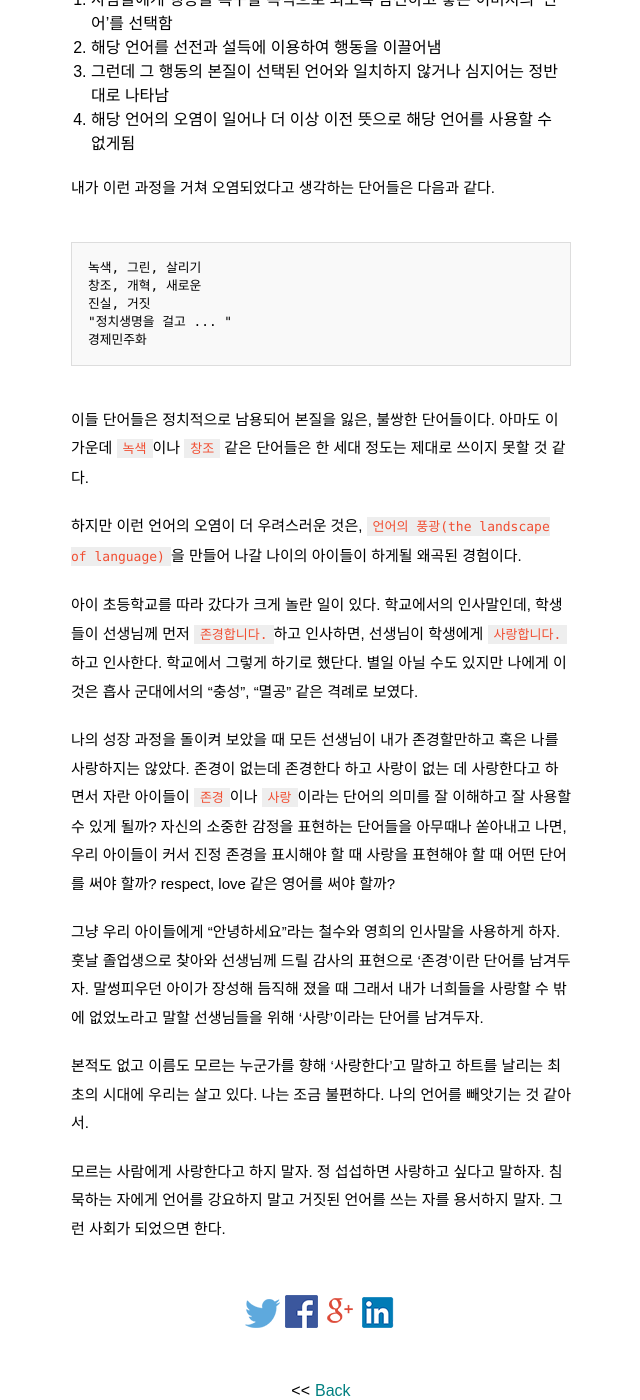
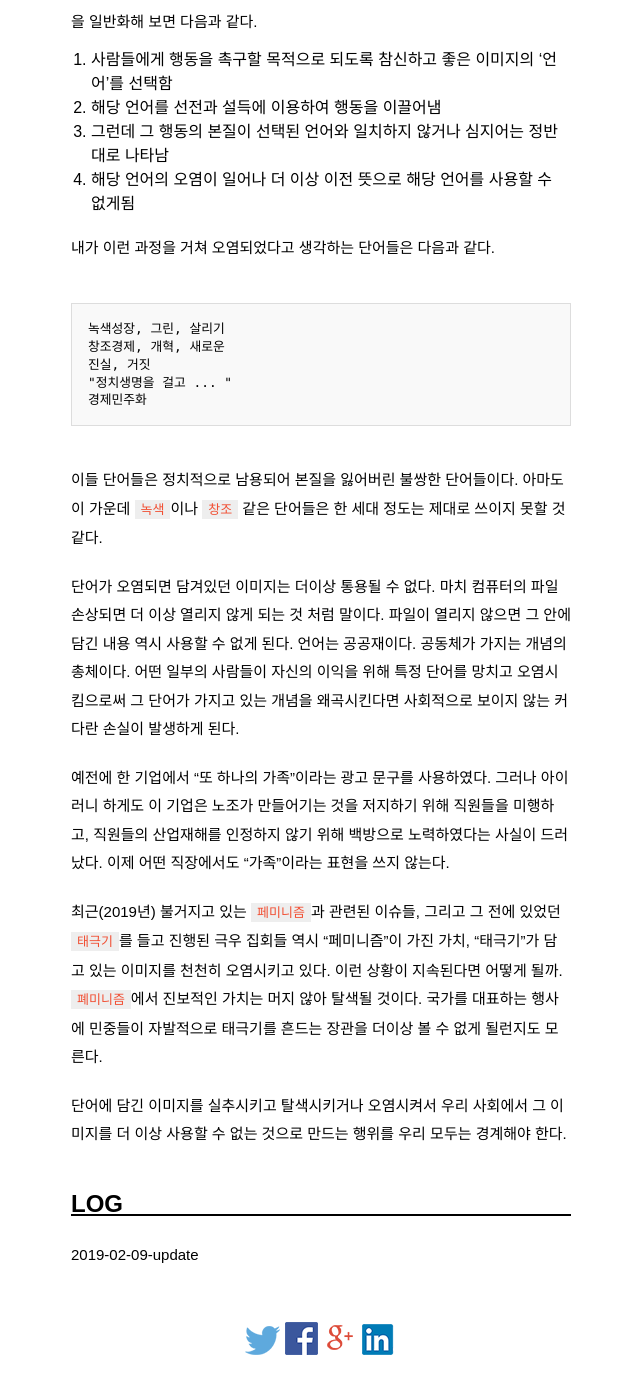
Before and after one commit to pinedance/blog, a Jekyll site: the page built from _posts/2016/01-06/2016-03-19-언어의-오염-앞으로-쓰지-못할-단어들.md, in a window 1280 px wide and 1400 px high, scrolled down 782 px. Shown: the whole window, without its empty margins (319-959 px from the left). Built offline with Jekyll 4.4.1, drawn with Linux system fonts in a browser that asks for light colours; some web fonts are replaced; comment, search, counter and statistics services are not loaded; some of the changed text lies outside the part shown.

Commit message:
update old posts

```diff
--- a/_posts/2016/01-06/2016-03-19-언어의-오염-앞으로-쓰지-못할-단어들.md
+++ b/_posts/2016/01-06/2016-03-19-언어의-오염-앞으로-쓰지-못할-단어들.md
@@ -4,13 +4,15 @@ title:  "'언어의 오염', 앞으로 쓰지 못할 단어들"
 categories: think
 ---
 
+## "언어의 오염"
+
 "언어의 오염"은 내가 만들어낸 개념이다. 언어의 의미는 사회 속에서 규정된다. 아무리 좋은 단어라도 사람들이 다른 의미로 사용하기 시작하면 "언어의 오염"이 시작되고, 결국 그 단어는 이전의 의미로 쓸 수 없게 된다.
 
 비유컨대 상인들이 개고기를 '양고기'라고 팔아 시장 사람들이 급기야 '양고기'하면 '개고기'를 떠올리게 되는 상황이다. 더이상 '양고기'는 양고기를 의미하지 않는다. 문제는 양고기를 가리키고 싶을 때 생겨난다. 뭐라고 말해야 하나. 이런 오염행위는 크게 보면 사회에서 해당 언어를 사멸시킨다. 언어의 사멸은 개념의 사멸을 이끈다.
 
-이미 그러한 예가 있다. `동무`, `노동`, `인민` 같은 단어들이다. 모두 가치중립적인 단어들이었으나 이념의 대립 과정에서 오염되어 한국에서는 좀처럼 쓰지 않게된 단어들이다.
+이미 그러한 예가 있다. `동무`, `노동`, `인민` 같은 단어들이다. 모두 가치중립적인 단어들이었으나 이념의 대립 과정에서 오염되어 한국에서는 좀처럼 쓰이지 않게 되었다.
 
-하지만 최근 10년 한국에서 살면서 언어의 오염이 예전보다 빠르게 진행되고 있다는 느낌을 받는다. 그 양상도 이념적인 것이 아니라 정치적인 과정에서 생겨났다. 그 과정을 모델링하면 다음과 같다.
+최근 10년 한국에서 살면서 언어의 오염이 예전보다 빠르게 진행되고 있다는 느낌을 받는다. 그 양상도 이념적인 것이 아니라 정치적인 과정에서 생겨났다. 그 과정을 일반화해 보면 다음과 같다.
 
 1. 사람들에게 행동을 촉구할 목적으로 되도록 참신하고 좋은 이미지의 '언어'를 선택함
 2. 해당 언어를 선전과 설득에 이용하여 행동을 이끌어냄
@@ -19,22 +21,23 @@ categories: think
 
 내가 이런 과정을 거쳐 오염되었다고 생각하는 단어들은 다음과 같다.
 
-	녹색, 그린, 살리기
-	창조, 개혁, 새로운
+	녹색성장, 그린, 살리기
+	창조경제, 개혁, 새로운
 	진실, 거짓
 	"정치생명을 걸고 ... "
 	경제민주화
 
-이들 단어들은 정치적으로 남용되어 본질을 잃은, 불쌍한 단어들이다. 아마도 이 가운데 `녹색`이나 `창조` 같은 단어들은 한 세대 정도는 제대로 쓰이지 못할 것 같다.
+이들 단어들은 정치적으로 남용되어 본질을 잃어버린 불쌍한 단어들이다. 아마도 이 가운데 `녹색`이나 `창조` 같은 단어들은 한 세대 정도는 제대로 쓰이지 못할 것 같다.
 
-하지만 이런 언어의 오염이 더 우려스러운 것은, `언어의 풍광(the landscape of language)`을 만들어 나갈 나이의 아이들이 하게될 왜곡된 경험이다.
+단어가 오염되면 담겨있던 이미지는 더이상 통용될 수 없다. 마치 컴퓨터의 파일 손상되면 더 이상 열리지 않게 되는 것 처럼 말이다. 파일이 열리지 않으면 그 안에 담긴 내용 역시 사용할 수 없게 된다. 언어는 공공재이다. 공동체가 가지는 개념의 총체이다. 어떤 일부의 사람들이 자신의 이익을 위해 특정 단어를 망치고 오염시킴으로써 그 단어가 가지고 있는 개념을 왜곡시킨다면 사회적으로 보이지 않는 커다란 손실이 발생하게 된다.
 
-아이 초등학교를 따라 갔다가 크게 놀란 일이 있다. 학교에서의 인사말인데, 학생들이 선생님께 먼저 `존경합니다.`하고 인사하면, 선생님이 학생에게 `사랑합니다.`하고 인사한다. 학교에서 그렇게 하기로 했단다. 별일 아닐 수도 있지만 나에게 이것은 흡사 군대에서의 "충성", "멸공" 같은 격례로 보였다.
+예전에 한 기업에서 "또 하나의 가족"이라는 광고 문구를 사용하였다. 그러나 아이러니 하게도 이 기업은 노조가 만들어기는 것을 저지하기 위해 직원들을 미행하고, 직원들의 산업재해를 인정하지 않기 위해 백방으로 노력하였다는 사실이 드러났다. 이제 어떤 직장에서도 "가족"이라는 표현을 쓰지 않는다.
 
-나의 성장 과정을 돌이켜 보았을 때 모든 선생님이 내가 존경할만하고 혹은 나를 사랑하지는 않았다. 존경이 없는데 존경한다 하고 사랑이 없는 데 사랑한다고 하면서 자란 아이들이 `존경`이나 `사랑`이라는 단어의 의미를 잘 이해하고 잘 사용할 수 있게 될까? 자신의 소중한 감정을 표현하는 단어들을 아무때나 쏟아내고 나면, 우리 아이들이 커서 진정 존경을 표시해야 할 때 사랑을 표현해야 할 때 어떤 단어를 써야 할까? respect, love 같은 영어를 써야 할까?
+최근(2019년) 불거지고 있는 `페미니즘`과 관련된 이슈들, 그리고 그 전에 있었던 `태극기`를 들고 진행된 극우 집회들 역시 "페미니즘"이 가진 가치, "태극기"가 담고 있는 이미지를 천천히 오염시키고 있다. 이런 상황이 지속된다면 어떻게 될까. `폐미니즘`에서 진보적인 가치는 머지 않아 탈색될 것이다. 국가를 대표하는 행사에 민중들이 자발적으로 태극기를 흔드는 장관을 더이상 볼 수 없게 될런지도 모른다.
 
-그냥 우리 아이들에게 "안녕하세요"라는 철수와 영희의 인사말을 사용하게 하자. 훗날 졸업생으로 찾아와 선생님께 드릴 감사의 표현으로 '존경'이란 단어를 남겨두자. 말썽피우던 아이가 장성해 듬직해 졌을 때 그래서 내가 너희들을 사랑할 수 밖에 없었노라고 말할 선생님들을 위해 '사랑'이라는 단어를 남겨두자.
+단어에 담긴 이미지를 실추시키고 탈색시키거나 오염시켜서 우리 사회에서 그 이미지를 더 이상 사용할 수 없는 것으로 만드는 행위를 우리 모두는 경계해야 한다.
 
-본적도 없고 이름도 모르는 누군가를 향해 '사랑한다'고 말하고 하트를 날리는 최초의 시대에 우리는 살고 있다. 나는 조금 불편하다. 나의 언어를 빼앗기는 것 같아서.
 
-모르는 사람에게 사랑한다고 하지 말자. 정 섭섭하면 사랑하고 싶다고 말하자. 침묵하는 자에게 언어를 강요하지 말고 거짓된 언어를 쓰는 자를 용서하지 말자. 그런 사회가 되었으면 한다.
+## LOG
+
+2019-02-09-update
```
Also changed, not shown: _posts/2016/01-06/2016-03-19-언어의-남용.md (added, +21 -0 lines), _posts/2019/01-06/2019-01-18-마음-속의-기본값.md (+12 -4 lines).
